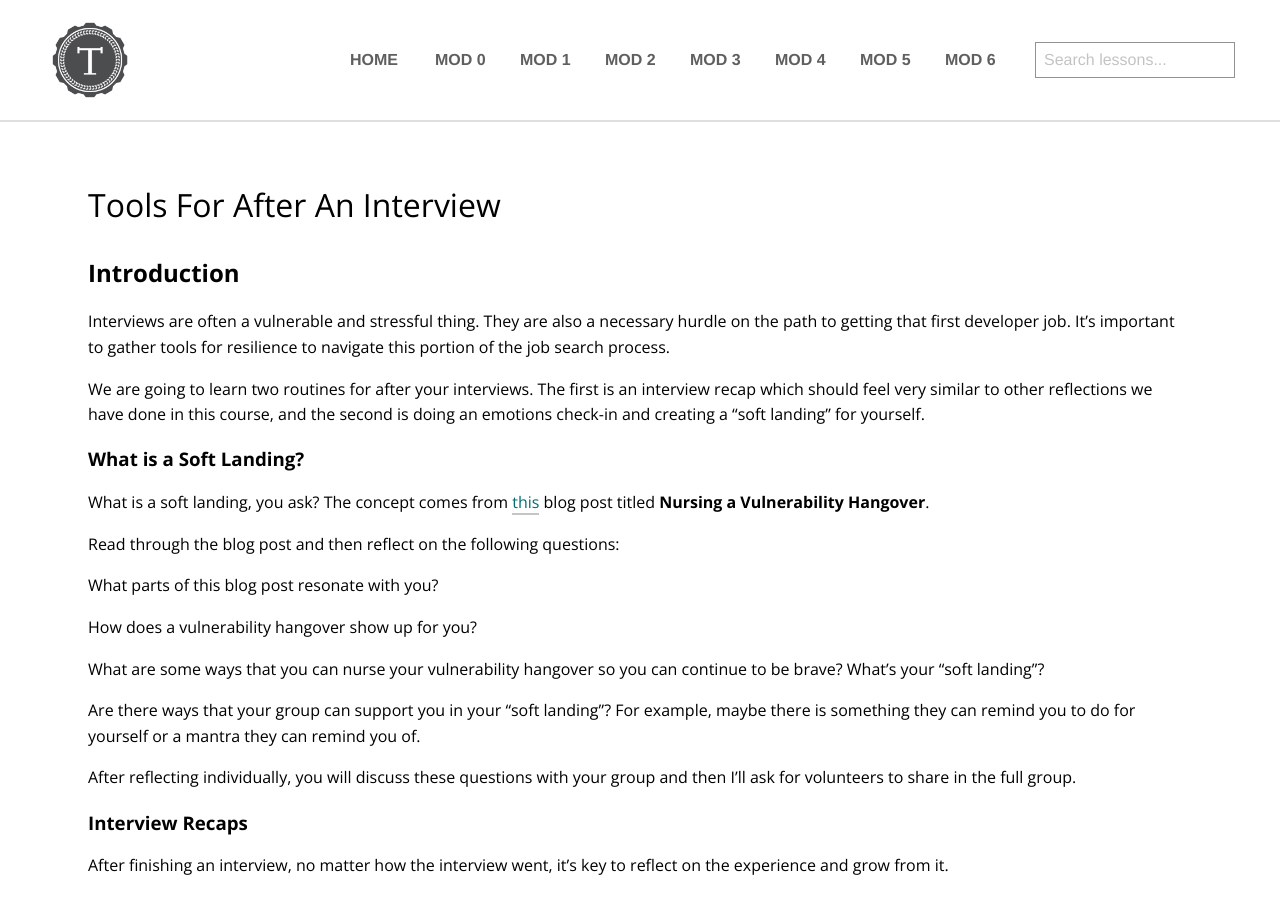
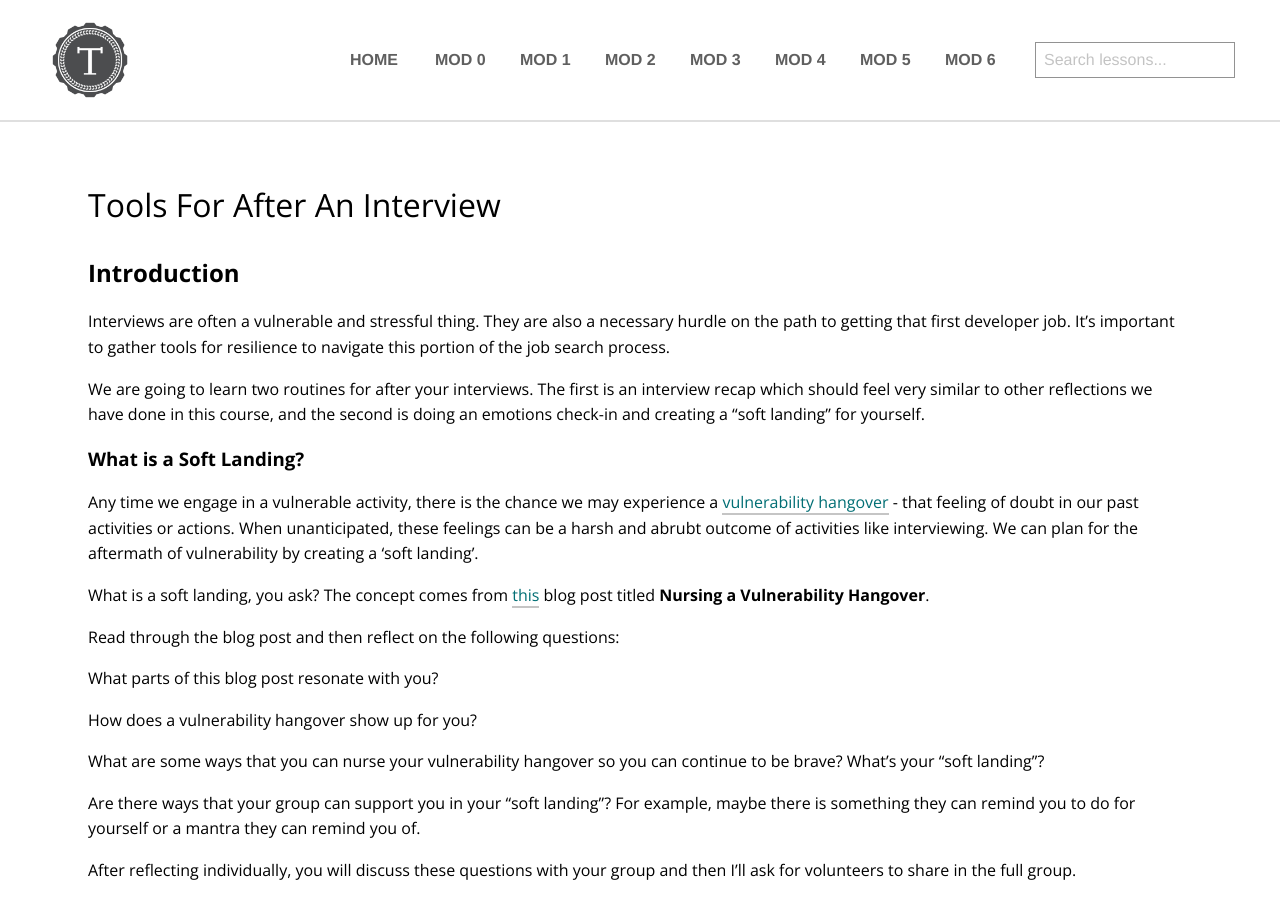
Before and after one commit to turingschool/launch-curriculum, a Jekyll site: the page built from module6/lessons/Week1/ToolsForAfterAnInterview.md, in a window 1280 px wide and 900 px high. Built offline with Jekyll 4.4.1, drawn with Linux system fonts in a browser that asks for light colours; nearby versions of some CDN libraries; comment, search, counter and statistics services are not loaded.

Commit message:
Update ToolsForAfterAnInterview.md

```diff
--- a/module6/lessons/Week1/ToolsForAfterAnInterview.md
+++ b/module6/lessons/Week1/ToolsForAfterAnInterview.md
@@ -15,6 +15,8 @@ I think it would be best to do this activity in the job search stand-up groups f
 </aside>
 
 ### What is a Soft Landing?
+
+Any time we engage in a vulnerable activity, there is the chance we may experience a [vulnerability hangover](https://www.happiness.com/magazine/personal-growth/vulnerability-hangover/) - that feeling of doubt in our past activities or actions.  When unanticipated, these feelings can be a harsh and abrubt outcome of activities like interviewing.  We can plan for the aftermath of vulnerability by creating a 'soft landing'.
 
 What is a soft landing, you ask? The concept comes from [this](https://www.vickipavitt.com/blog/vulnerability-hangover) blog post titled **Nursing a Vulnerability Hangover**.
 
```
